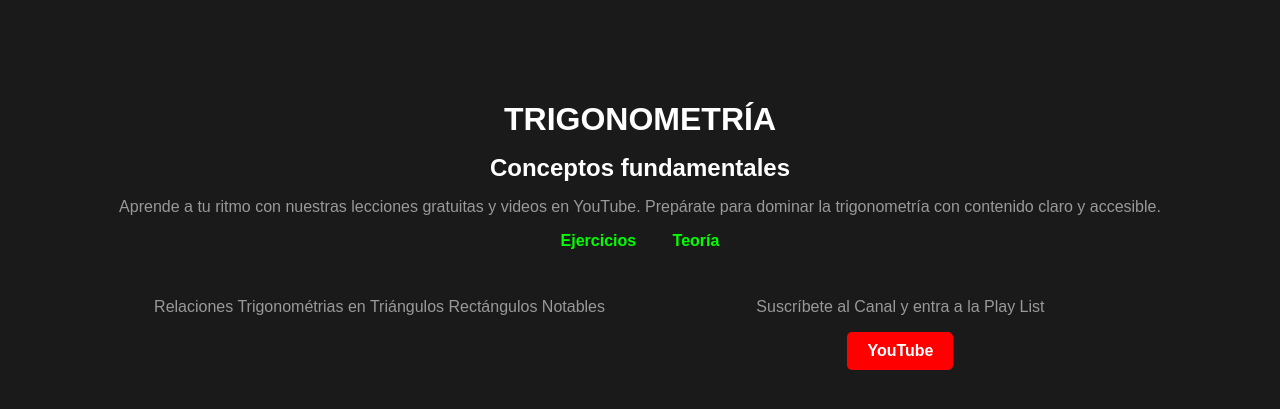
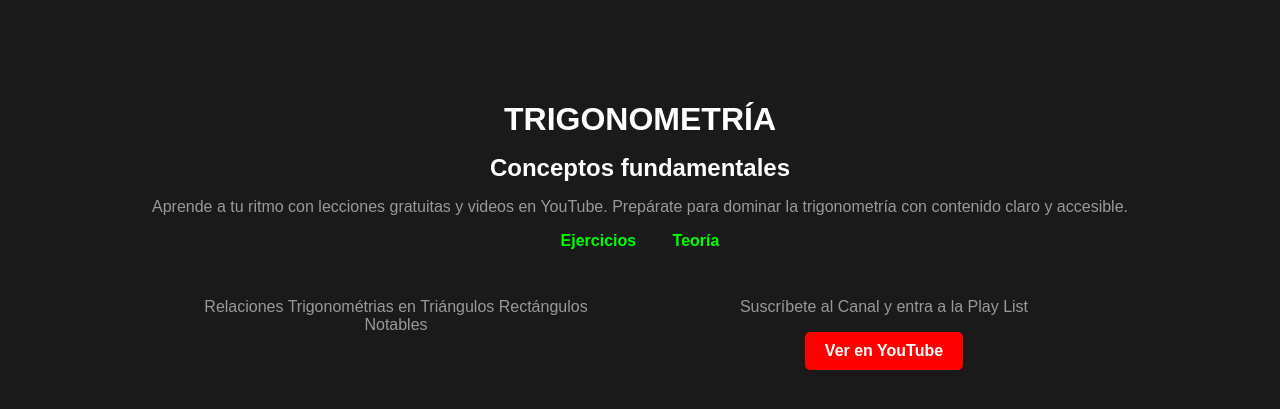
Before and after one commit to Duilius/ProfeDuilio, a FastAPI app: page /trigonometria in a window 1280 px wide. Shown: the part 173-582 px from the top of the page. Run offline with FastAPI, Linux system fonts and the light colour scheme.

Commit message:
Trigonometria YouTube

```diff
--- a/templates/html/trigonometria.html
+++ b/templates/html/trigonometria.html
@@ -11,7 +11,7 @@
     <div class="container">
         <h1>TRIGONOMETRÍA</h1>
         <h2>Conceptos fundamentales</h2>
-        <p id="mensaje">Aprende a tu ritmo con nuestras lecciones gratuitas y videos en YouTube. Prepárate para dominar la trigonometría con contenido claro y accesible.</p>
+        <p id="mensaje">Aprende a tu ritmo con lecciones gratuitas y videos en YouTube. Prepárate para dominar la trigonometría con contenido claro y accesible.</p>
         <nav>
             <ul>
                 <li><a href="#opcion1">Ejercicios</a></li>
@@ -24,7 +24,7 @@
             </div>
             <div class="columna">
                 <p>Suscríbete al Canal y entra a la Play List</p>
-                <button class="youtube-button"><a href="https://www.youtube.com/playlist?list=PLu4HTZYHaueRU6HeJLzjOw5KeOvk-Iq9c">YouTube</a></button>
+                <button class="youtube-button"><a href="https://www.youtube.com/playlist?list=PLu4HTZYHaueRU6HeJLzjOw5KeOvk-Iq9c">Ver en YouTube</a></button>
             </div>
         </div>
         <div id="modal" class="modal">
```
